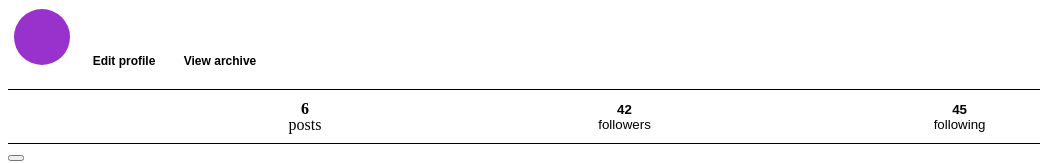
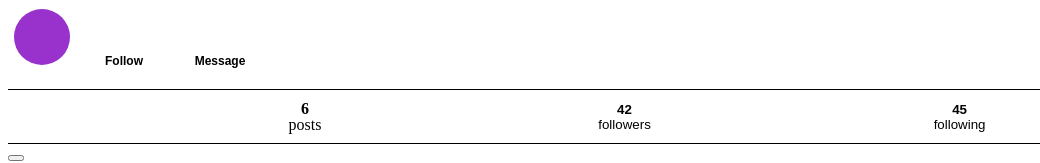
Before and after one commit to gtstarnes/InstaReact, a React (Vite) app: page / in a window 1280 px wide. Shown: the top 163 px of the page, without its empty margins (0-1040 px from the left). Built offline with nearby package versions, Linux system fonts and the light colour scheme.

Commit message:
change button text

```diff
--- a/src/App.tsx
+++ b/src/App.tsx
@@ -11,8 +11,8 @@ function App() {
   return (
     <>
       <ProfilePic height='3.5rem' width='3.5rem' />
-      <ProfButton text="Edit profile" />
-      <ProfButton text="View archive" />
+      <ProfButton text="Follow" />
+      <ProfButton text="Message" />
       <Info />
       <DarkMode />
     </>
```
